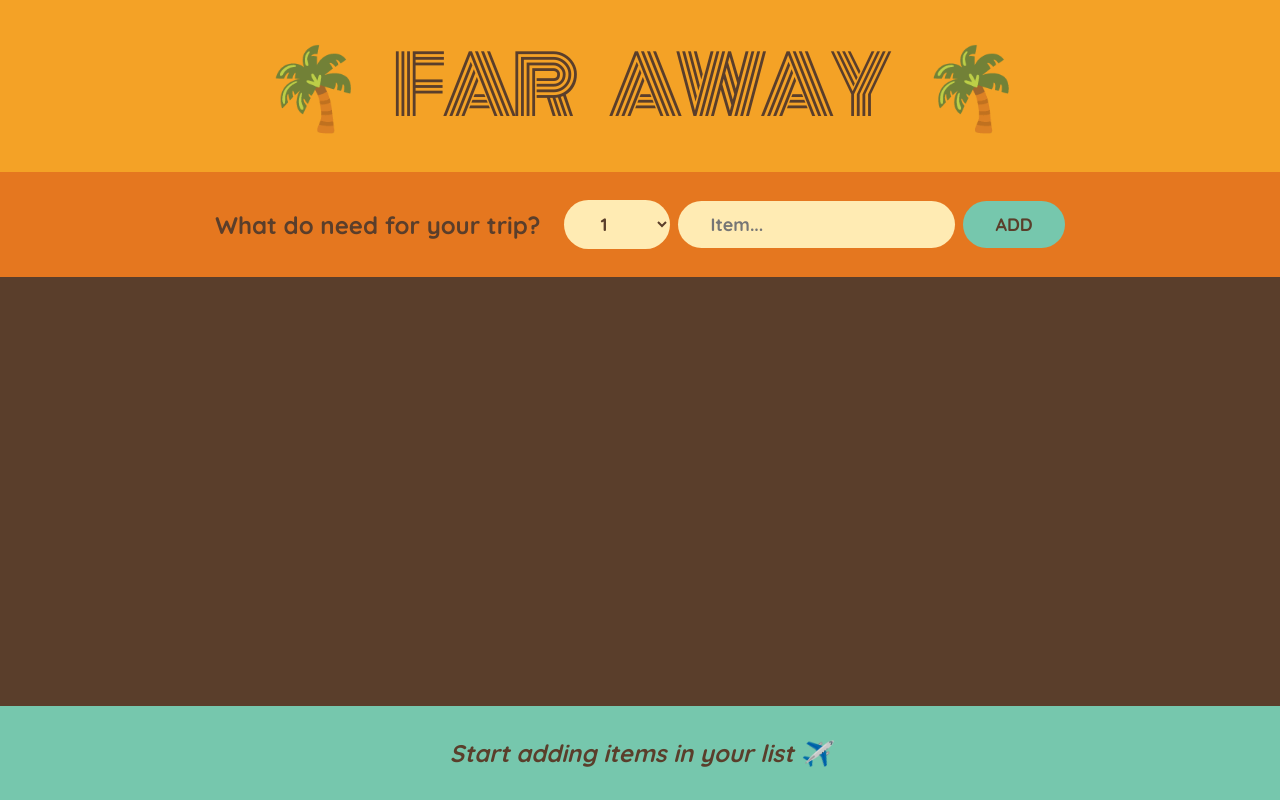
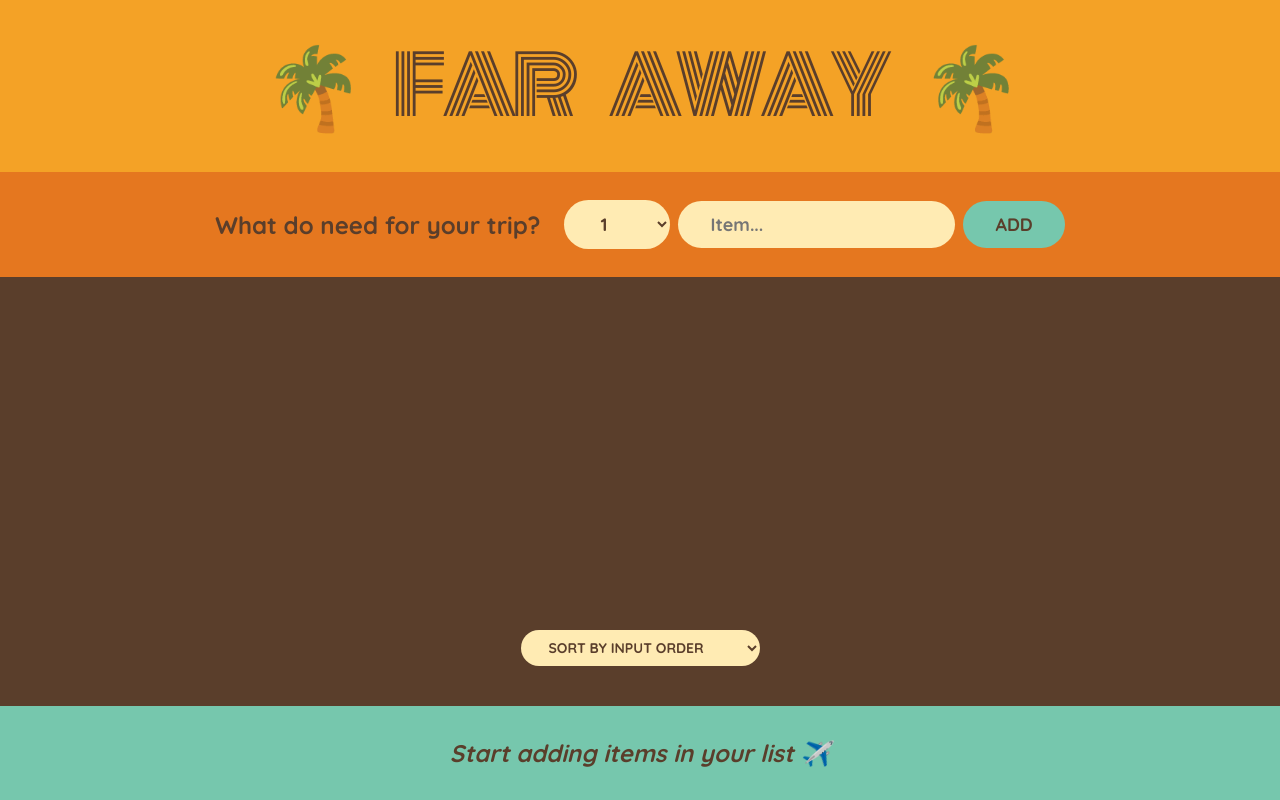
Before and after one commit to atharvamogade/react-course-practice, a React (Create React App) app in the folder 05-travel-list/: page / in a window 1280 px wide. Built offline with nearby package versions, Linux system fonts and the light colour scheme.

Commit message:
Add sorting options for the list

```diff
--- a/05-travel-list/src/App.js
+++ b/05-travel-list/src/App.js
@@ -90,10 +90,24 @@ function Form({ onAddItems }) {
 }
 
 function PackingList({ items, onDeleteItems, onToggleItem }) {
+  const [sortBy, setSortBy] = useState("input");
+
+  let sortedItems;
+
+  if (sortBy === "input") sortedItems = items;
+  if (sortBy === "description")
+    sortedItems = items
+      .slice()
+      .sort((a, b) => a.description.localeCompare(b.description));
+  if (sortBy === "packed")
+    sortedItems = items
+      .slice()
+      .sort((a, b) => Number(a.packed) - Number(b.packed));
+
   return (
     <div className="list">
       <ul>
-        {items.map((item) => {
+        {sortedItems.map((item) => {
           // return <p>{item.description}</p>;
           return (
             <Item
@@ -105,6 +119,18 @@ function PackingList({ items, onDeleteItems, onToggleItem }) {
           );
         })}
       </ul>
+
+      <div
+        className="actions"
+        value={sortBy}
+        onChange={(e) => setSortBy(e.target.value)}
+      >
+        <select>
+          <option value="input">Sort by input order</option>
+          <option value="description">Sort by description</option>
+          <option value="packed">Sort by packed status</option>
+        </select>
+      </div>
     </div>
   );
 }
```
